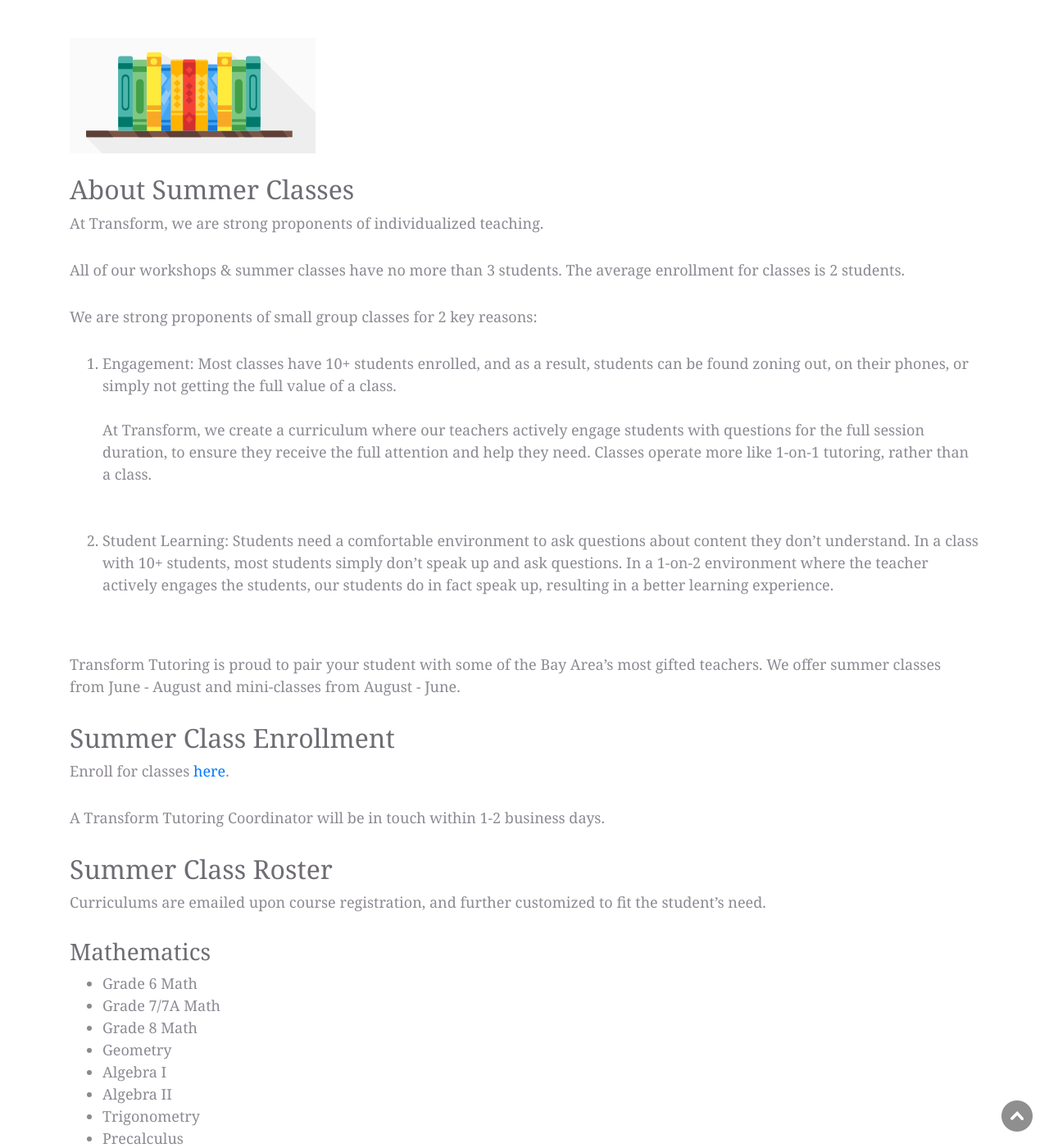
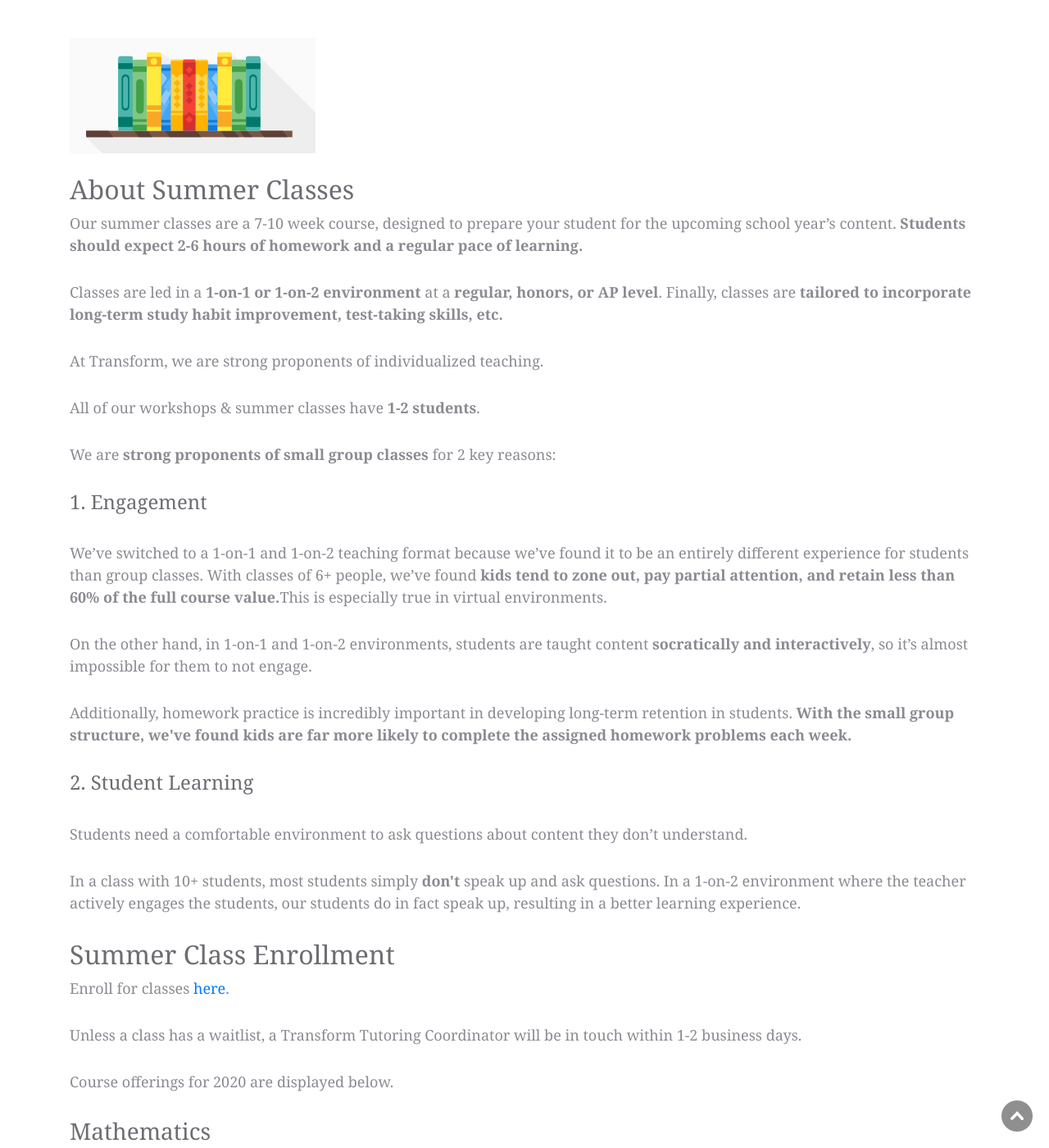
Before and after one commit to transformtutoring/transformtutoring.github.io, a Jekyll site: the page built from _posts/2020-04-19-classes.md, in a window 1280 px wide and 1400 px high, scrolled down 412 px. Shown: the whole window at 82% size. Built offline with Jekyll 4.4.1, drawn with Linux system fonts in a browser that asks for light colours; comment, search, counter and statistics services are not loaded; some of the changed text lies outside the part shown.

Commit message:
updated content summer classes

```diff
--- a/_posts/2020-04-19-classes.md
+++ b/_posts/2020-04-19-classes.md
@@ -11,28 +11,38 @@
 
 ## About Summer Classes
 
+Our summer classes are a 7-10 week course, designed to prepare your student for the upcoming school year's content. <h7>Students should expect 2-6 hours of homework and a regular pace of learning.</h7>
+
+Classes are led in a <h7>1-on-1 or 1-on-2 environment</h7> at a <h7>regular, honors, or AP level</h7>. Finally, classes are <h7>tailored to incorporate long-term study habit improvement, test-taking skills, etc.</h7>
+
 At Transform, we are strong proponents of individualized teaching.
 
-All of our workshops & summer classes have <b>no more than 3 students</b>. The average enrollment for classes is <b>2 students</b>.
+All of our workshops & summer classes have <h7>1-2 students</h7>.
 
-We are __strong proponents of small group classes__ for 2 key reasons:
+We are <h7>strong proponents of small group classes</h7> for 2 key reasons:
 
-1. __Engagement:__ Most classes have 10+ students enrolled, and as a result, students can be found zoning out, on their phones, or simply not getting the full value of a class. <br><br> At Transform, we create a curriculum where our teachers __actively engage students with questions for the full session duration__, to ensure they receive the full attention and help they need. __Classes operate more like 1-on-1 tutoring, rather than a class.__
-<br><br><br>
-2. __Student Learning:__ Students need a comfortable environment to ask questions about content they don't understand. In a class with 10+ students, most students simply __don't__ speak up and ask questions. In a 1-on-2 environment where the teacher actively engages the students, our students do in fact speak up, resulting in a better learning experience.
-<br><br><br>
+#### 1. Engagement
+<br>
+We've switched to a 1-on-1 and 1-on-2 teaching format because we've found it to be an entirely different experience for students than group classes. With classes of 6+ people, we've found <h7>kids tend to zone out, pay partial attention, and retain less than 60% of the full course value.</h7>This is especially true in virtual environments.
 
-Transform Tutoring is proud to pair your student with some of the Bay Area's most gifted teachers. We offer __summer classes__ from June - August and __mini-classes__ from August - June.
+On the other hand, in 1-on-1 and 1-on-2 environments, students are taught content <h7>socratically and interactively</h7>, so it's almost impossible for them to not engage.
+
+Additionally, homework practice is incredibly important in developing long-term retention in students. <h7>With the small group structure, we've found kids are far more likely to complete the assigned homework problems each week.<h7>
+
+#### 2. Student Learning
+<br>
+Students need a comfortable environment to ask questions about content they don't understand.
+
+In a class with 10+ students, most students simply <h7>don't</h7> speak up and ask questions. In a 1-on-2 environment where the teacher actively engages the students, our students do in fact speak up, resulting in a better learning experience.
+<br>
 
 ## Summer Class Enrollment
 
 Enroll for classes [here](https://contact639801.typeform.com/to/OeBTvh){:target="_blank"}.
 
-A Transform Tutoring Coordinator will be in touch within 1-2 business days.
+Unless a class has a waitlist, a Transform Tutoring Coordinator will be in touch within 1-2 business days.
 
-## Summer Class Roster
-
-Curriculums are emailed upon course registration, and further customized to fit the student's need.
+Course offerings for 2020 are displayed below.
 
 ### Mathematics
 * Grade 6 Math
```
Also changed, not shown: other parts of _posts/2020-04-19-classes.md (+1 -1 lines).
